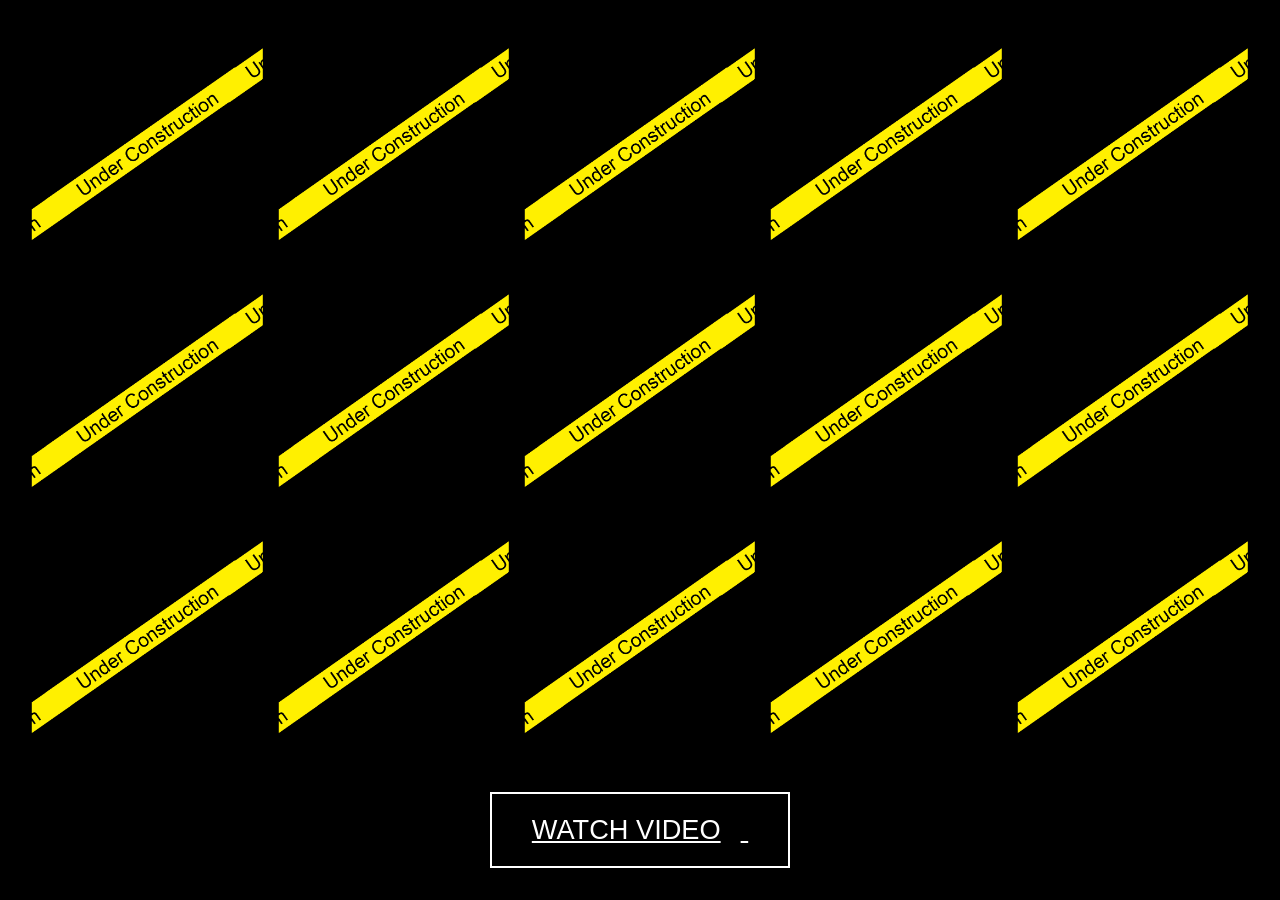
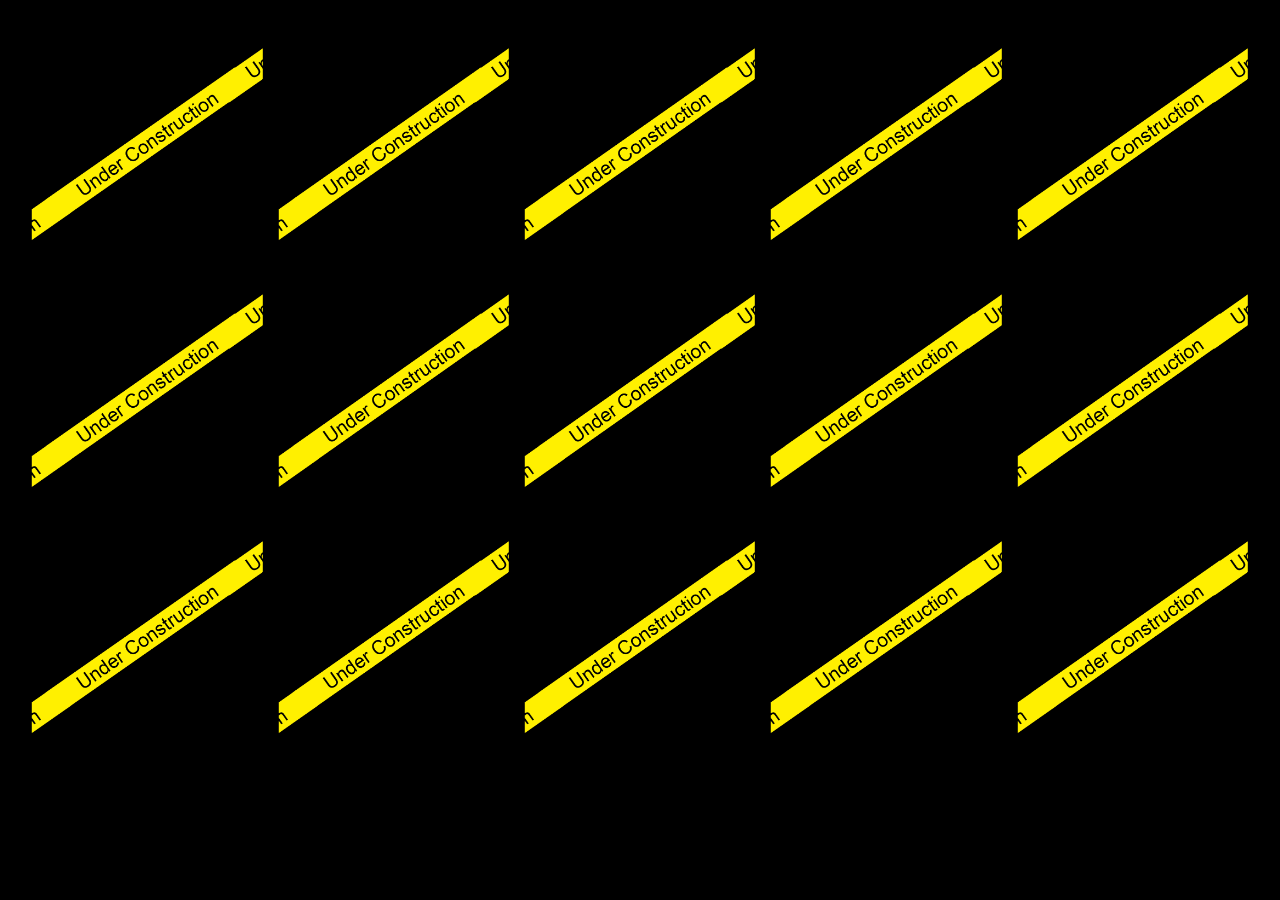
Before and after one commit to NFTArtists/Home, a Jekyll site: the page index.html, which Jekyll copies as it is, in a window 1280 px wide and 900 px high, scrolled down 5178 px. Built offline with Jekyll 4.4.1, drawn with Linux system fonts in a browser that asks for light colours; after the commit the page ends 5962 px from its top, so only the background shows below that.

Commit message:
Update index.html

```diff
--- a/index.html
+++ b/index.html
@@ -1186,12 +1186,7 @@
 
     </div>
 
-      <div class="content">
-   <a href="#videoStory" class="button more" id="videoLink">Watch Video<i class="fa fa-play-circle" aria-hidden="true">&nbsp;</i></a>
-   <div id="videoStory" class="mfp-hide" style="max-width: 75%; margin: 0 auto;">
-    <iframe width="853" height="480" src="https://www.youtube.com/embed/_EGP4lM5Tv4?controls=0" title="YouTube video player" frameborder="0" allow="accelerometer; autoplay; clipboard-write; encrypted-media; gyroscope; picture-in-picture" allowfullscreen></iframe>
-  </div>
-</div>
+
 
   </body>
 </html>
```
